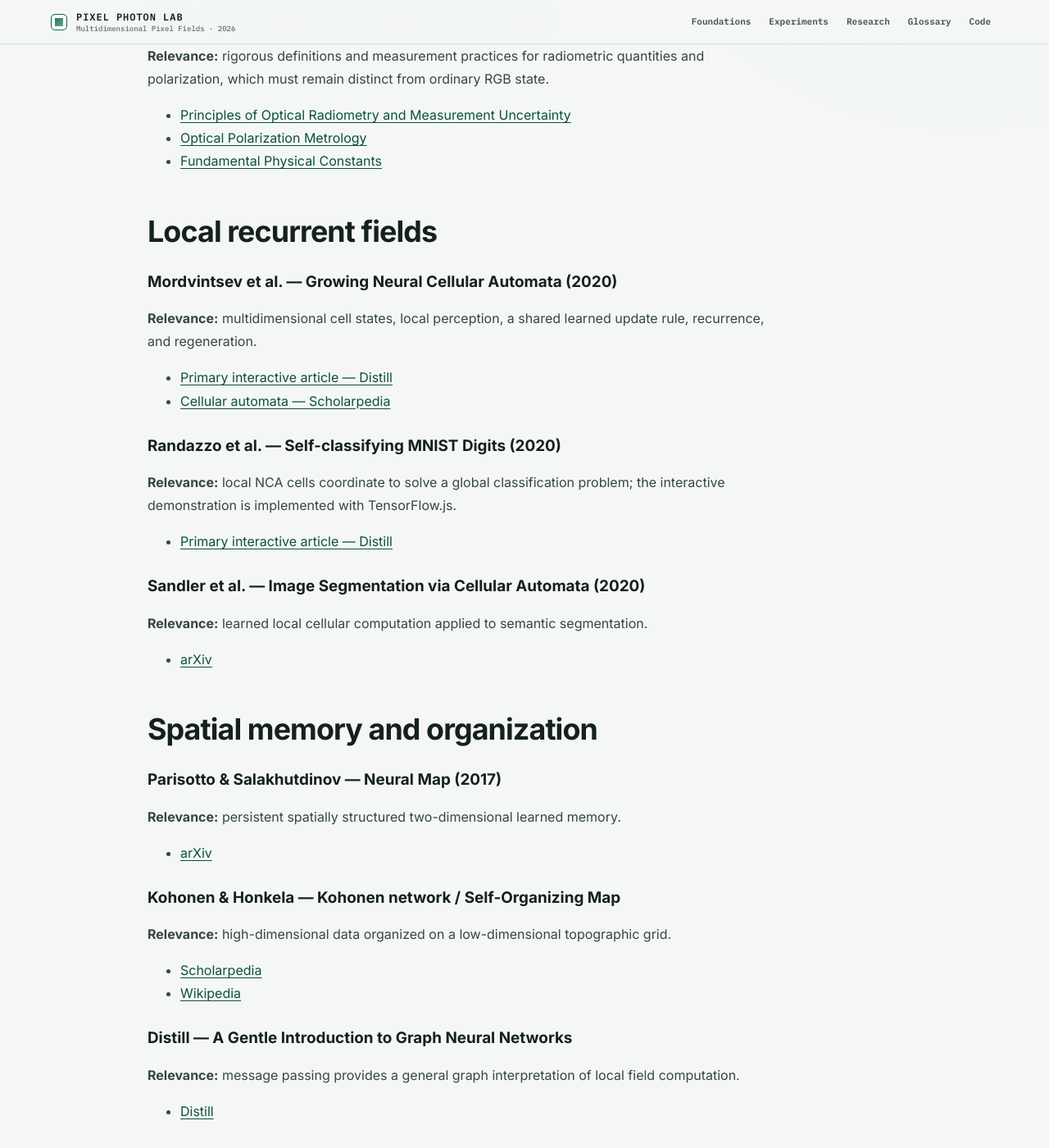
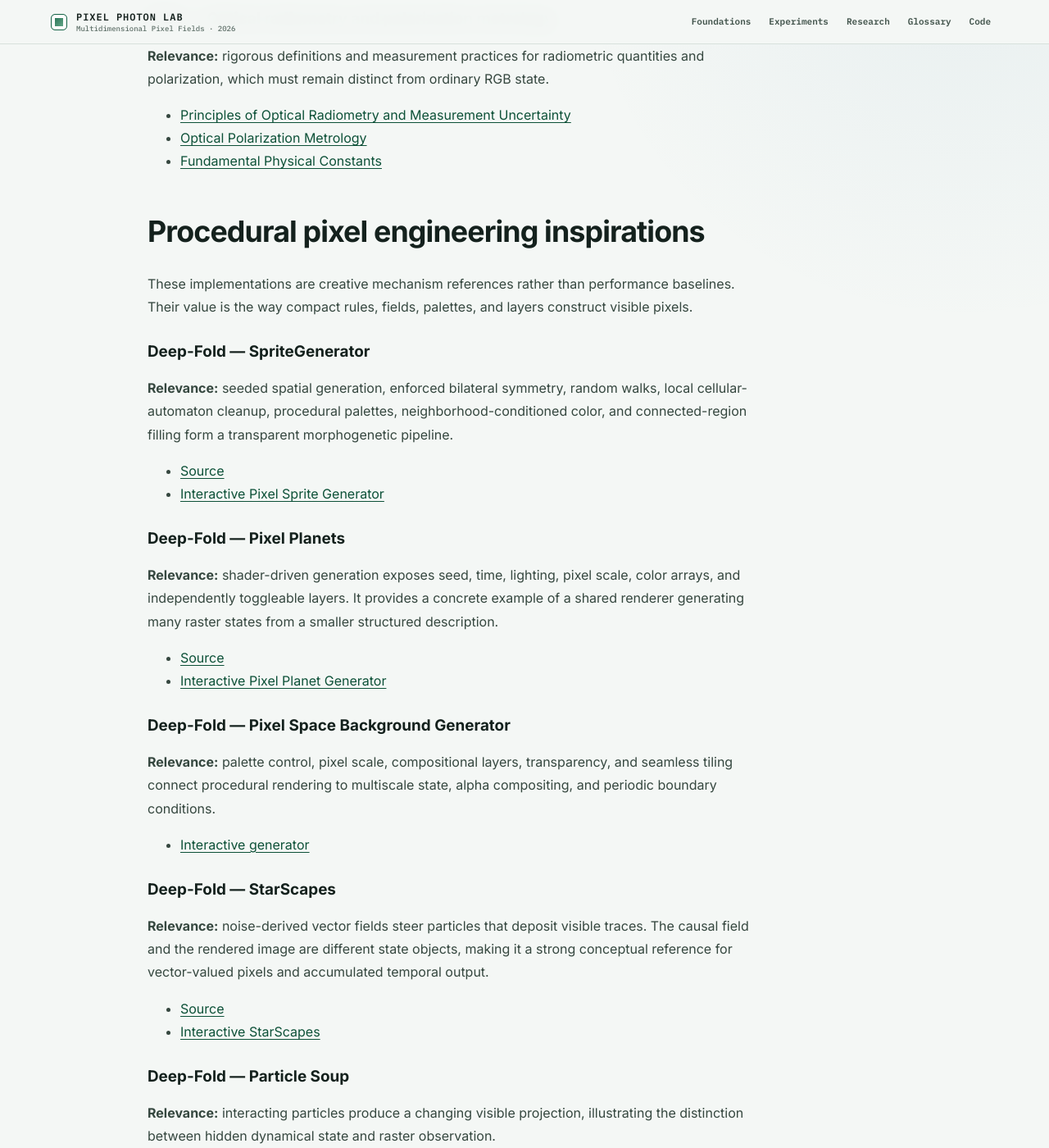
Before and after one commit to bitwikiorg/pixel-art-2026, a Jekyll site: the page built from research/04-references.md, in a window 1280 px wide and 1400 px high, scrolled down 1471 px. Shown: the whole window at 82% size. Built offline with Jekyll 4.4.1, drawn with Linux system fonts in a browser that asks for light colours; some of the changed text lies outside the part shown.

Commit message:
Add procedural pixel engineering inspirations

```diff
--- a/research/04-references.md
+++ b/research/04-references.md
@@ -47,6 +47,38 @@ Architectural ancestors are paired with measurement standards and primary techni
 - [Principles of Optical Radiometry and Measurement Uncertainty](https://www.nist.gov/publications/principles-optical-radiometry-and-measurement-uncertainty)
 - [Optical Polarization Metrology](https://www.nist.gov/programs-projects/optical-polarization-metrology)
 - [Fundamental Physical Constants](https://physics.nist.gov/cuu/Constants/introduction.html)
+
+## Procedural pixel engineering inspirations
+
+These implementations are creative mechanism references rather than performance baselines. Their value is the way compact rules, fields, palettes, and layers construct visible pixels.
+
+### Deep-Fold — SpriteGenerator
+**Relevance:** seeded spatial generation, enforced bilateral symmetry, random walks, local cellular-automaton cleanup, procedural palettes, neighborhood-conditioned color, and connected-region filling form a transparent morphogenetic pipeline.
+
+- [Source](https://github.com/Deep-Fold/SpriteGenerator)
+- [Interactive Pixel Sprite Generator](https://deep-fold.itch.io/pixel-sprite-generator)
+
+### Deep-Fold — Pixel Planets
+**Relevance:** shader-driven generation exposes seed, time, lighting, pixel scale, color arrays, and independently toggleable layers. It provides a concrete example of a shared renderer generating many raster states from a smaller structured description.
+
+- [Source](https://github.com/Deep-Fold/PixelPlanets)
+- [Interactive Pixel Planet Generator](https://deep-fold.itch.io/pixel-planet-generator)
+
+### Deep-Fold — Pixel Space Background Generator
+**Relevance:** palette control, pixel scale, compositional layers, transparency, and seamless tiling connect procedural rendering to multiscale state, alpha compositing, and periodic boundary conditions.
+
+- [Interactive generator](https://deep-fold.itch.io/space-background-generator)
+
+### Deep-Fold — StarScapes
+**Relevance:** noise-derived vector fields steer particles that deposit visible traces. The causal field and the rendered image are different state objects, making it a strong conceptual reference for vector-valued pixels and accumulated temporal output.
+
+- [Source](https://github.com/Deep-Fold/Starscapes)
+- [Interactive StarScapes](https://deep-fold.itch.io/starscapes)
+
+### Deep-Fold — Particle Soup
+**Relevance:** interacting particles produce a changing visible projection, illustrating the distinction between hidden dynamical state and raster observation.
+
+- [Interactive Particle Soup](https://deep-fold.itch.io/particle-soup)
 
 ## Local recurrent fields
 
```
